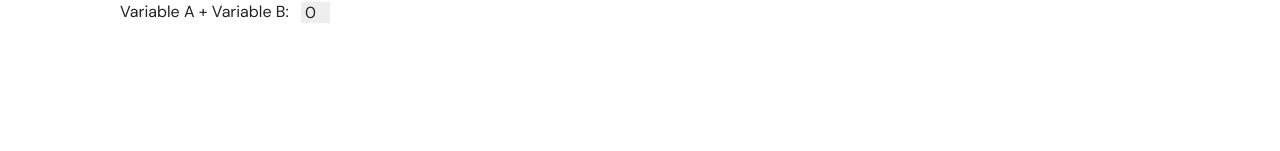
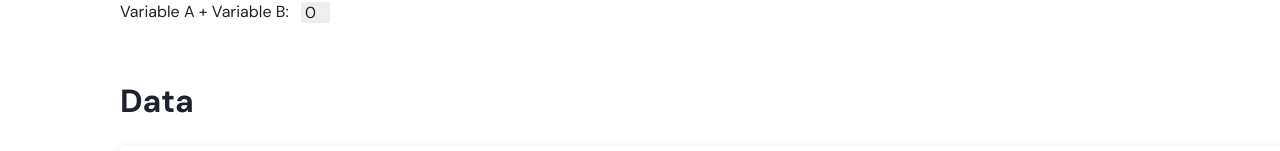
Before and after one commit to dblonc/SupremeCourt, a React (Create React App) app: page / in a window 1280 px wide. Shown: the part 1067-1218 px from the top of the page. Before the commit the page ends 1090 px from the top, so only its background shows below. Built offline with nearby package versions, Linux system fonts and the light colour scheme.

Commit message:
prepped data section

```diff
--- a/src/App.js
+++ b/src/App.js
@@ -1,6 +1,7 @@
-import Header from './components/header/header'
-import Design from './components/design/design'
-import Interaction from './components/interaction/interaction'
+import Header from './components/header/header';
+import Design from './components/design/design';
+import Interaction from './components/interaction/interaction';
+import Data from './components/data/data'
 
 function App() {
   return (
@@ -8,6 +9,7 @@ function App() {
       <Header/>
       <Design/>
       <Interaction/>
+      <Data/>
     </div>
   );
 }
--- a/src/components/data/data.js
+++ b/src/components/data/data.js
@@ -1,7 +1,17 @@
 import React from 'react';
+import './data.scss'
 
 class Data extends React.Component {
+    render(){
+        return(
+            <div className="data-container">
+                <div className = "data-title">Data</div>
+                <div className="data-area">
 
+                </div>
+            </div>
+        )
+    }
 }
 
 export default Data;
--- a/src/components/data/data.scss
+++ b/src/components/data/data.scss
@@ -0,0 +1,28 @@
+.data-title{
+    position: absolute;
+    width: 73px;
+    height: 42px;
+    left: 120px;
+    top: 1147px;
+
+    font-family: 'DM Sans';
+    font-style: normal;
+    font-weight: 700;
+    font-size: 32px;
+    line-height: 42px;
+
+
+    color: #1E222E;
+}
+
+.data-area{
+    position: absolute;
+    width: 1200px;
+    height: 600px;
+    top: 1213px;
+    left: 120px;
+
+    background: #FFFFFF;
+    box-shadow: 0px 1px 10px rgba(0, 0, 0, 0.1);
+    border-radius: 5px;
+}
--- a/src/components/interaction/interaction.js
+++ b/src/components/interaction/interaction.js
@@ -28,7 +28,7 @@ class Interaction extends React.Component {
     render() {
         return (
             <div className= "interaction-container">
-                {this.calcSum}
+
                 <span className="int-headline">Interaction</span>
 
                 <div className="sliders">
```
